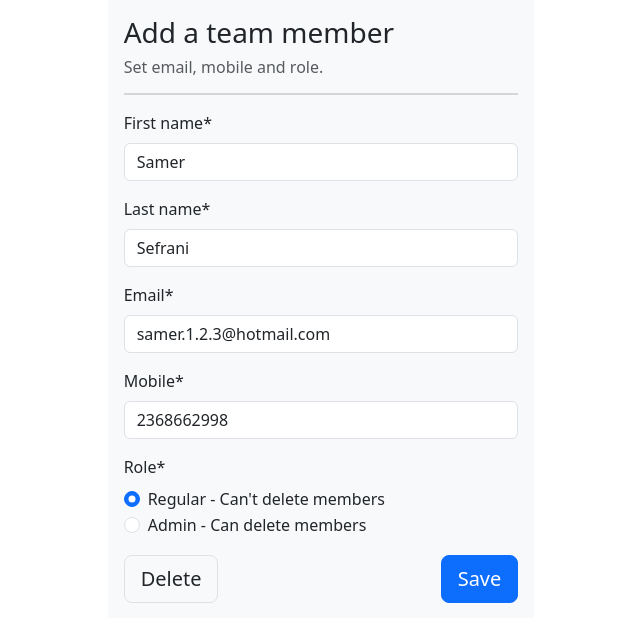
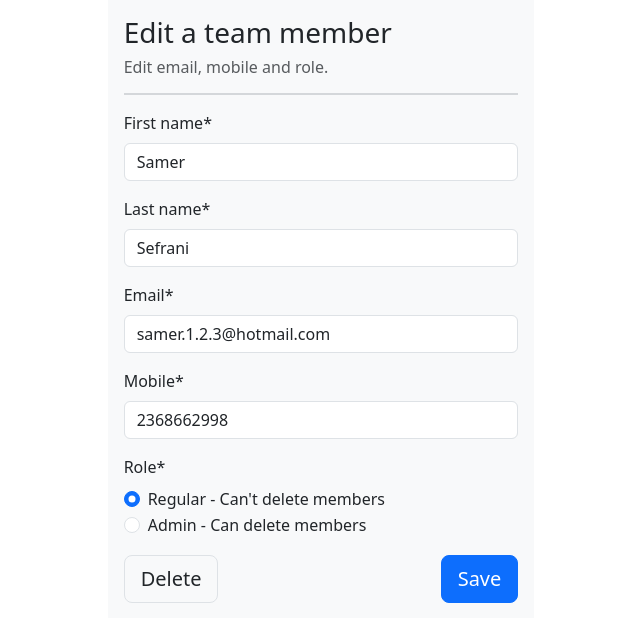
Before and after one commit to Samer-sef/team_managment_project, a Django app: page /details/1 in a window 1280 px wide. Shown: the top 618 px of the page, without its empty margins (319-959 px from the left). Run offline with Django 4.2, Linux system fonts and the light colour scheme; data comes from the database, SQL or seed files in the repository; some libraries are stand-ins or nearby versions.

Commit message:
make the details page header dynamic

```diff
--- a/team_managment/templates/details_page.html
+++ b/team_managment/templates/details_page.html
@@ -3,8 +3,14 @@
 
 
 {% block content %}
-<p class="h3">Add a team member</p>
-<p class="h6 text-muted">Set email, mobile and role.</p>
+{% if form.instance.id %}
+    <p class="h3">Edit a team member</p>
+    <p class="h6 text-muted">Edit email, mobile and role.</p>
+{% else %}
+    <p class="h3">Add a team member</p>
+    <p class="h6 text-muted">Set email, mobile and role.</p>
+{% endif %}
+
 <hr class="bg-secondary border-2 border-top border-secondary"/>
 <form action="" method="post" autocomplete="off" class="clearfix">
     {% csrf_token %}
```
